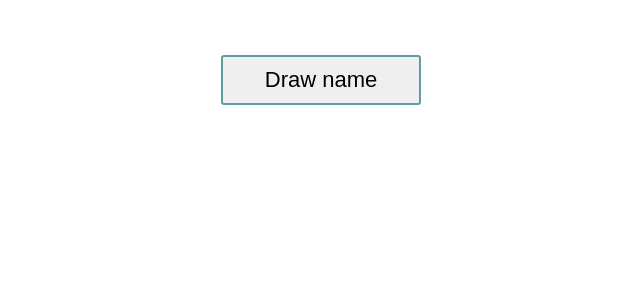
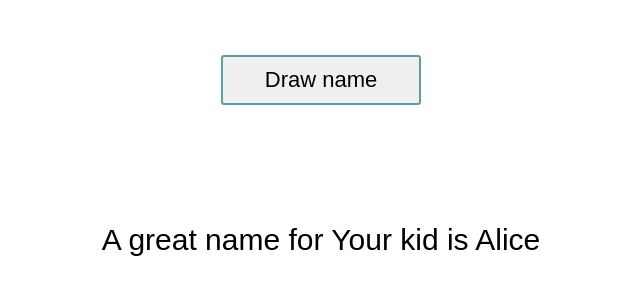
Before and after one commit to Olej-nik-Mateusz/DrawName, a plain HTML site: page index.html in a window 1280 px wide. Both pictures are taken after a click on the button "Draw name". Shown: the whole page, without its empty margins (319-959 px from the left). Drawn offline with Linux system fonts and the light colour scheme.

Commit message:
add div  html/CSS, add button-draw feature in .js

```diff
--- a/index.html
+++ b/index.html
@@ -30,11 +30,23 @@
             cursor: pointer;
 
         }
+
+        div {
+            position: fixed;
+            top: 30%;
+            left: 50%;
+            transform: translate(-50%, -50%);
+            font-size: 30px;
+            font-family: arial, sans-serif;
+            text-align: center;
+
+        }
     </style>
 </head>
 
 <body>
     <button>Draw name</button>
+    <div></div>
     <script src="main.js"></script>
 </body>
 
--- a/main.js
+++ b/main.js
@@ -1,3 +1,10 @@
 const btn = document.querySelector("button")
-
-btn.addEventListener(`click`, () => {})
+const div = document.querySelector("div")
+const names = ["Annie", "Alice", "Anastazia", "Albert", "Bethany", "Tom", "Mathiew", "Max", "Billy", "Lydia", "Samuel"];
+console.log(Math.random())
+const nameGenerator = () => {
+    const index = (Math.floor(Math.random() * names.length))
+    console.log(names[index])
+    div.textContent = `A great name for Your kid is ${names[index]}`
+}
+btn.addEventListener(`click`, nameGenerator)
```
